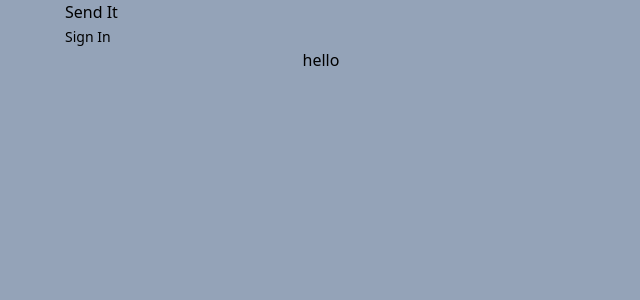
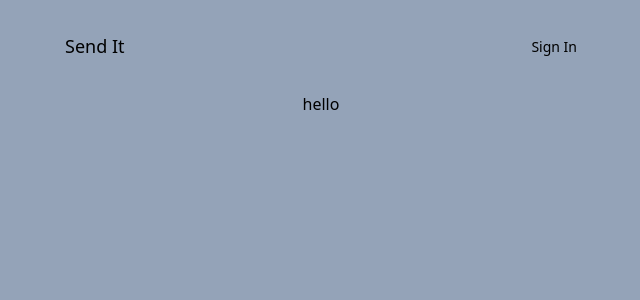
Before and after one commit to BBtxt/postit, a Next.js app: page / in a window 1280 px wide. Shown: the top 300 px of the page, without its empty margins (319-959 px from the left). Built offline with nearby package versions, Linux system fonts and the light colour scheme.

Commit message:
added styles

```diff
--- a/app/auth/nav.tsx
+++ b/app/auth/nav.tsx
@@ -4,9 +4,9 @@ import Login from "./login";
 
 export default async function Nav(){
     return(
-        <nav>
+        <nav className=" flex justify-between items-center py-8">
             <Link href={"/"}>
-            <h1>Send It</h1>
+            <h1 className="font-bolt text-lg">Send It</h1>
             </Link>
             <ul>
                 <Login />
```
